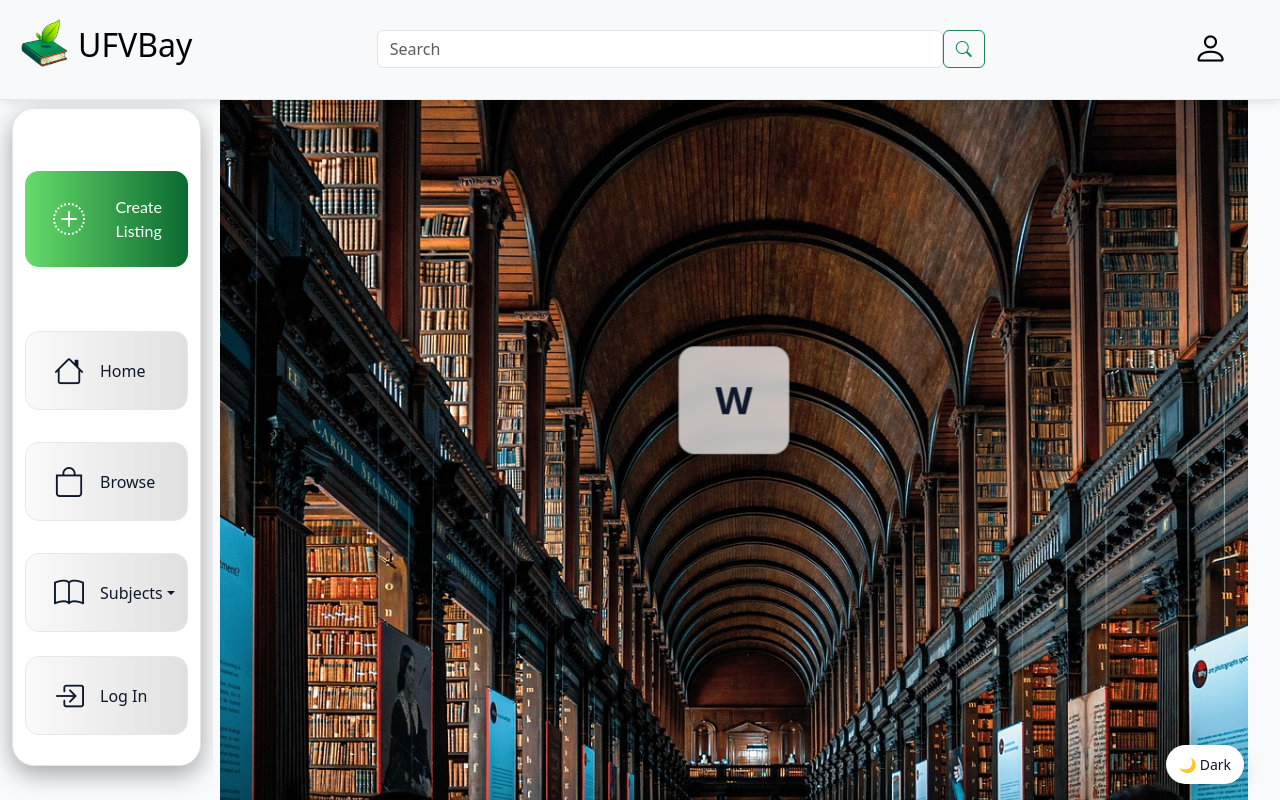
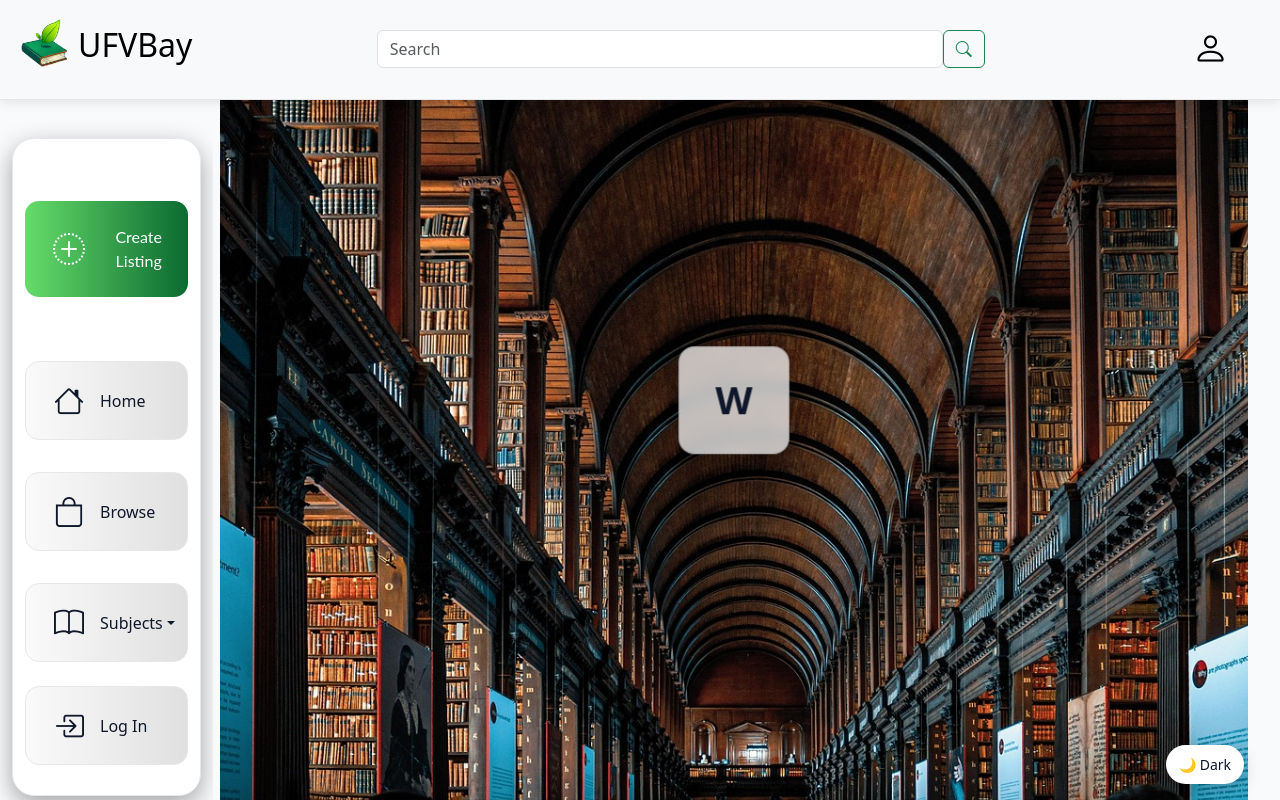
Before and after one commit to Gurv-Chahal/ufvbay, a React (Vite) app in the folder client/: page /home in a window 1280 px wide. Built offline with nearby package versions, Linux system fonts and the light colour scheme; a small style sheet from the web is missing.

Commit message:
bubble changes

```diff
--- a/client/src/styles/HomeSideBar.css
+++ b/client/src/styles/HomeSideBar.css
@@ -99,10 +99,13 @@
 }
 
 
-
-
-
-
+/* flexible spacers (create equal space above & below the bubble) */
+.home-sidebar::before,
+.home-sidebar::after{
+    content: "";
+    display: block;
+    margin-top: 30px;
+}
 
 
 
@@ -122,6 +125,7 @@
             0 8px 24px rgba(0,0,0,.35),                          /* outer depth */
             inset 0 1px 0 rgba(255,255,255,.06);                 /* soft inner line */
     overflow: visible;                                     /* let dropdowns show */
+    margin: 0;
 }
 
 /* Light theme version (if you use a .light root/class) */
```
